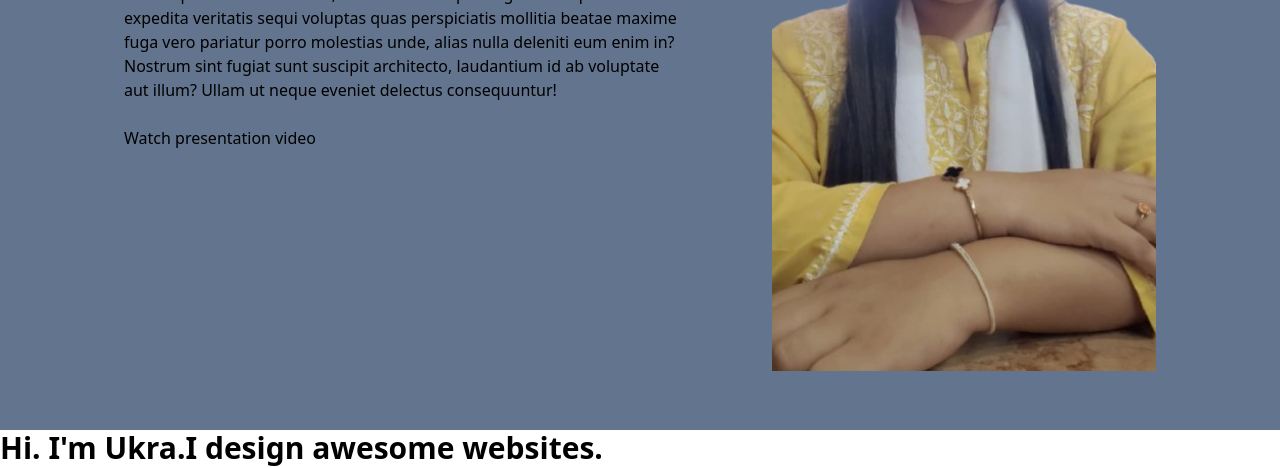
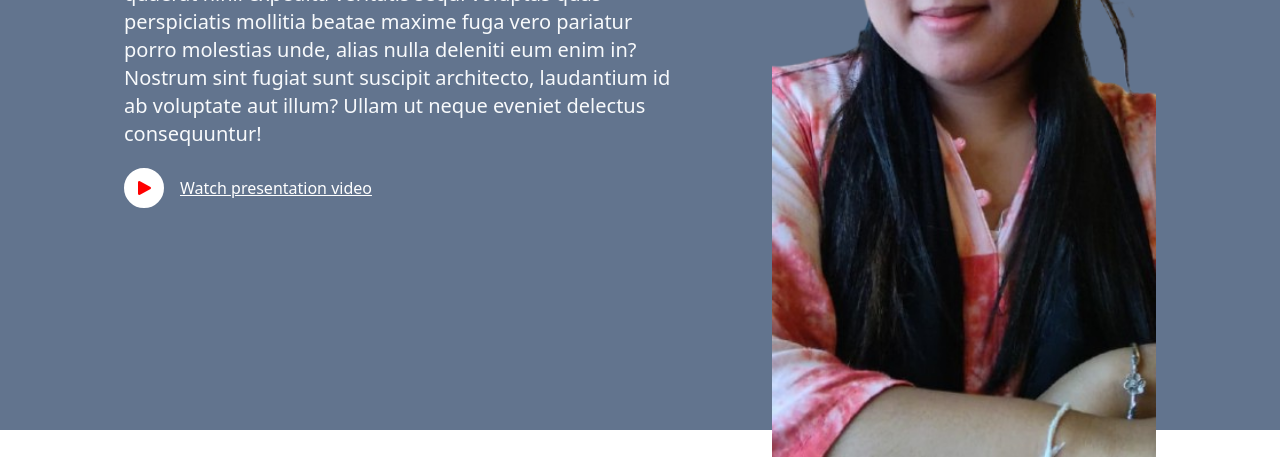
Before and after one commit to ukra-marma/Portfolio-ukra, a plain HTML site: page index.html in a window 1280 px wide. Shown: the part 370-838 px from the top of the page. Drawn offline with nearby package versions, Linux system fonts and the light colour scheme.

Commit message:
header section polished

```diff
--- a/index.html
+++ b/index.html
@@ -5,9 +5,25 @@
     <meta name="viewport" content="width=device-width, initial-scale=1.0">
     <title>Document</title>
     <script src="https://cdn.jsdelivr.net/npm/@tailwindcss/browser@4"></script>
+    <link rel="stylesheet" href="https://cdnjs.cloudflare.com/ajax/libs/font-awesome/7.0.1/css/all.min.css" integrity="sha512-2SwdPD6INVrV/lHTZbO2nodKhrnDdJK9/kg2XD1r9uGqPo1cUbujc+IYdlYdEErWNu69gVcYgdxlmVmzTWnetw==" crossorigin="anonymous" referrerpolicy="no-referrer" />
     <style>
         ul li:hover{
            color: aqua;
+        }
+        .btn{
+          background-color: white;
+          color: red;
+          font-size: 24-px;
+          padding: 6px 8px;
+          border-radius: 50%;
+          border: 2px solid white;
+          transition: all .2s ease-in-out;
+        }
+
+        .btn:hover{
+            background-color: transparent;
+            color: white;
+            transform: scale(1.o3);
         }
     </style>
 </head>
@@ -26,17 +42,17 @@
     <!-- header section -->
     <div class="h-screen bg-slate-500 px-20 flex items-center justify-around">
         <div class="w-1/2">
-            <h1 class="text-3xl font-bold">Hi. I'm Ukra.I design awesome websites.</h1>
-            <p>Lorem ipsum dolor sit amet, consectetur adipisicing elit. Ab quaerat nihil expedita veritatis sequi voluptas quas perspiciatis mollitia beatae maxime fuga vero pariatur porro molestias unde, alias nulla deleniti eum enim in? Nostrum sint fugiat sunt suscipit architecto, laudantium id ab voluptate aut illum? Ullam ut neque eveniet delectus consequuntur!
+            <h1 class="text-4xl text-white font-bold">Hi. <span class="text-red-700">I'm Ukra</span>.I design awesome websites.</h1>
+            <p class="text-slate-50 font-medium my-5 text-xl">Lorem ipsum dolor sit amet, consectetur adipisicing elit. Ab quaerat nihil expedita veritatis sequi voluptas quas perspiciatis mollitia beatae maxime fuga vero pariatur porro molestias unde, alias nulla deleniti eum enim in? Nostrum sint fugiat sunt suscipit architecto, laudantium id ab voluptate aut illum? Ullam ut neque eveniet delectus consequuntur!
             </p>
-            <div>
-                <button></button>
-                <p>Watch presentation video</p>
+            <div class="flex gap-4 items-center">
+                <button class="btn"><i class=""></i><i class="fa-solid fa-play"></i></button>
+                <p class="text-white underline">Watch presentation video</p>
             </div>
          </div>
-         <img class="w-96" src="/bg pic.png" alt="">
+         <img class="w-96" src="./new pic 12.png" alt="">
     </div>
 
 
 </body>
-</html><h1 class="text-3xl font-bold">Hi. I'm Ukra.I design awesome websites.</h1>
+</html>
```
Also changed, not shown: tailwind.config.js (deleted, +0 -7 lines), 12-removebg-preview.png (deleted), 12.jpeg (deleted), bg pic.png (deleted), new pic 12.png (added).
